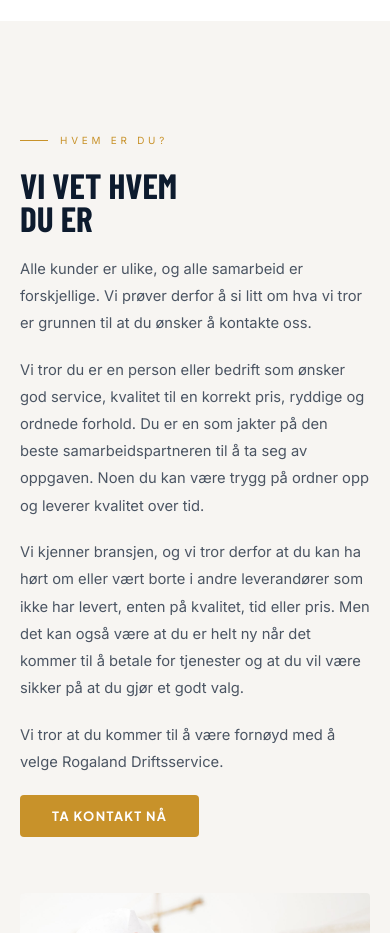
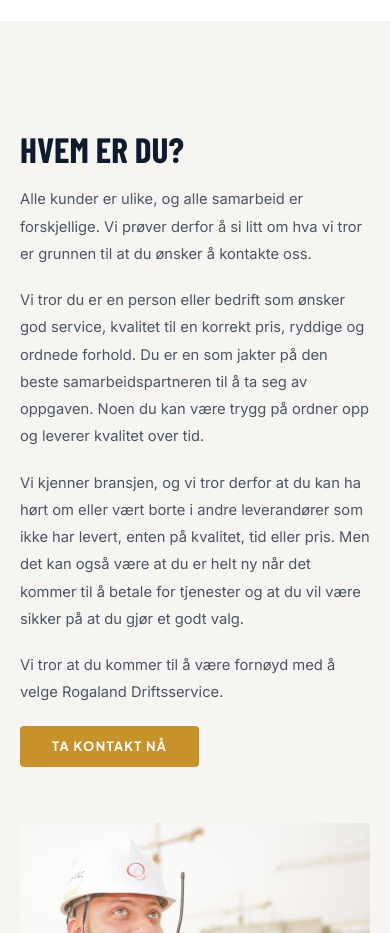
Before and after one commit to rasmusostensen/RogalandDriftsservice, a plain HTML site: page om-oss.html in a window 390 px wide. Shown: the part 2140-3073 px from the top of the page. Drawn offline with nearby package versions, Linux system fonts and the light colour scheme; a script that the page names is missing; a web font is replaced by a local one.

Commit message:
Hamburgermeny på iPad + fiks om oss tekst

```diff
--- a/assets/css/style.css
+++ b/assets/css/style.css
@@ -559,7 +559,7 @@
   .img-stack { height: 420px; }
   .footer-top { grid-template-columns: 1fr 1fr; }
 }
-@media (max-width: 768px) {
+@media (max-width: 1024px) {
   .nav-links, .nav-cta { display: none; }
   .nav-toggle { display: flex; }
   .form-row-2 { grid-template-columns: 1fr; }
--- a/om-oss.html
+++ b/om-oss.html
@@ -107,8 +107,7 @@
   <div class="container">
     <div class="two-col">
       <div>
-        <div class="label reveal">Hvem er du?</div>
-        <h2 class="section-title reveal">Vi vet hvem<br>du er</h2>
+        <h2 class="section-title reveal">Hvem er du?</h2>
         <p class="section-text reveal">Alle kunder er ulike, og alle samarbeid er forskjellige. Vi prøver derfor å si litt om hva vi tror er grunnen til at du ønsker å kontakte oss.</p>
         <p class="section-text reveal">Vi tror du er en person eller bedrift som ønsker god service, kvalitet til en korrekt pris, ryddige og ordnede forhold. Du er en som jakter på den beste samarbeidspartneren til å ta seg av oppgaven. Noen du kan være trygg på ordner opp og leverer kvalitet over tid.</p>
         <p class="section-text reveal">Vi kjenner bransjen, og vi tror derfor at du kan ha hørt om eller vært borte i andre leverandører som ikke har levert, enten på kvalitet, tid eller pris. Men det kan også være at du er helt ny når det kommer til å betale for tjenester og at du vil være sikker på at du gjør et godt valg.</p>
```
